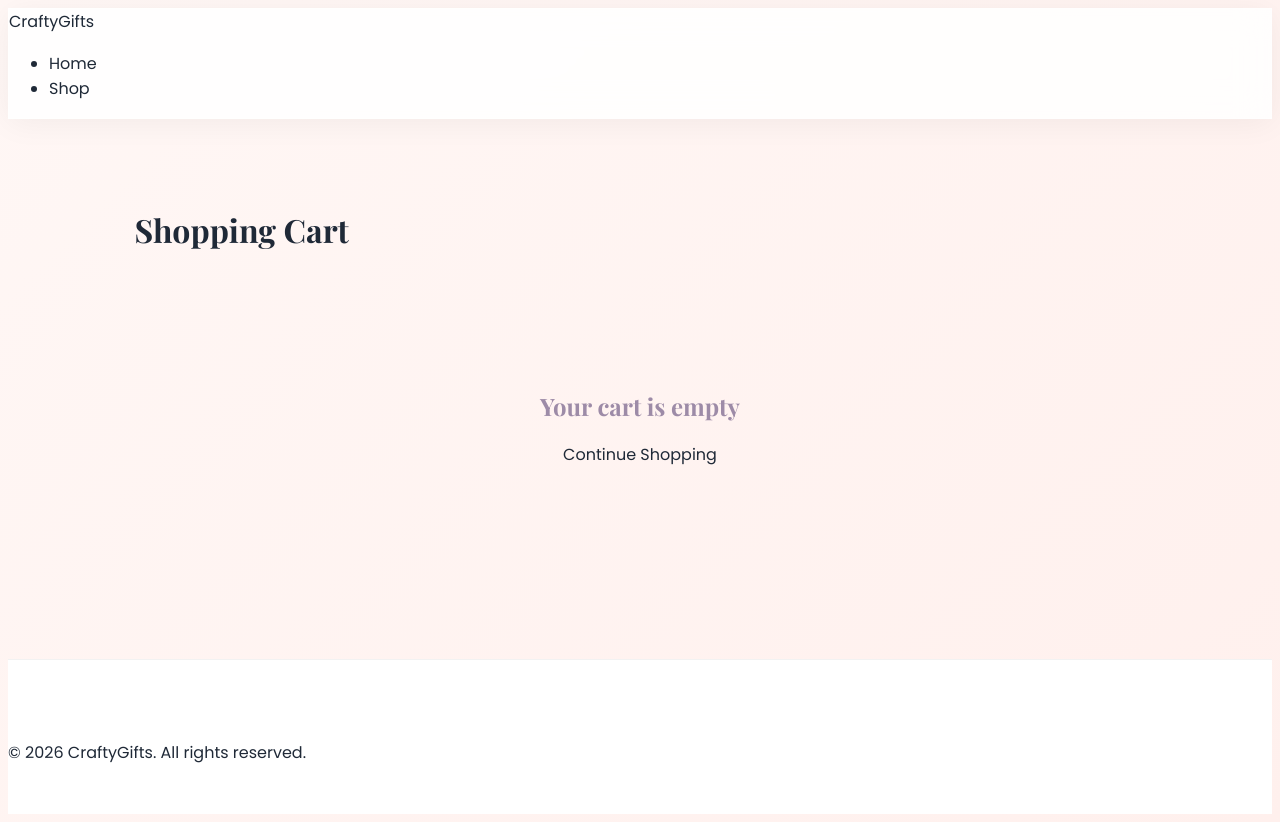
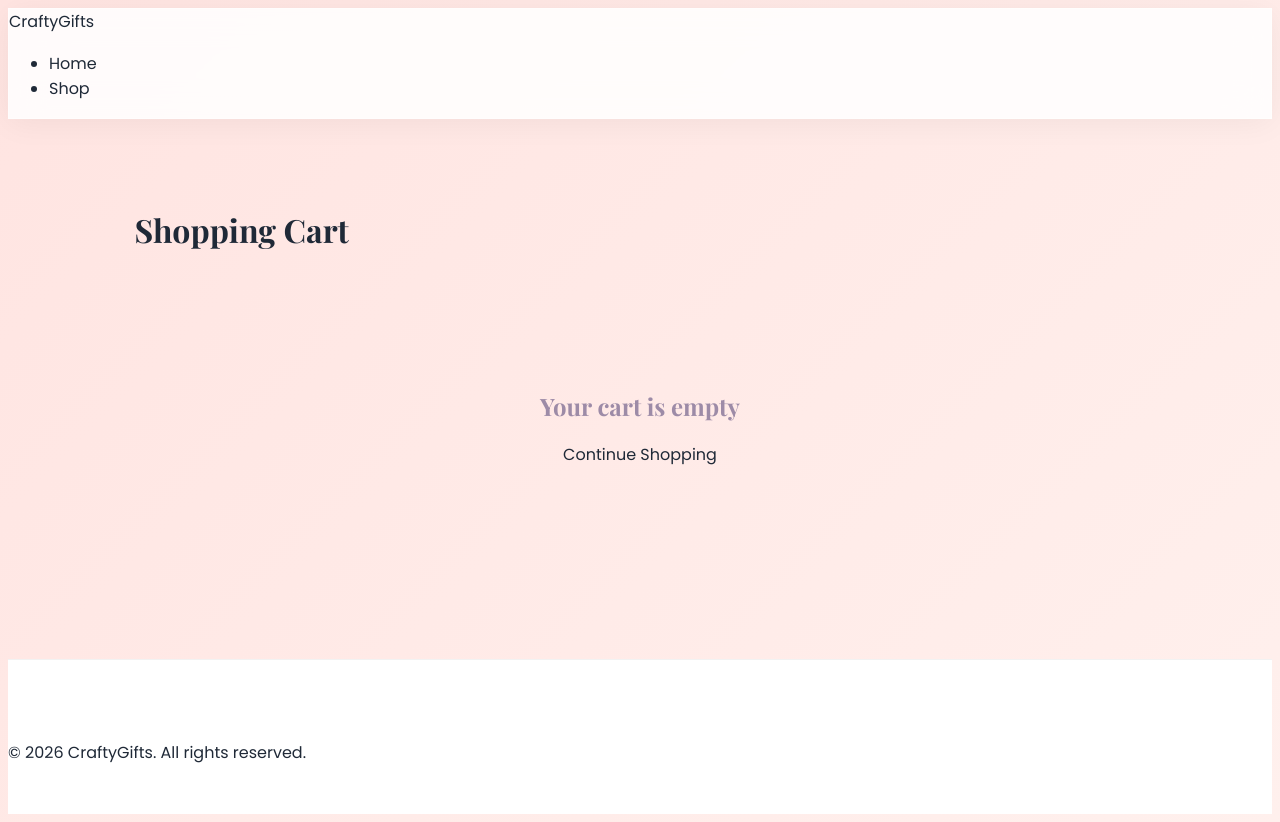
Before and after one commit to nsaranya28/Craft, a PHP site: page /cart.php in a window 1280 px wide. Run offline with PHP 8.4, Linux system fonts and the light colour scheme; some web fonts are replaced.

Commit message:
craft  UI Updated

```diff
--- a/assets/css/style.css
+++ b/assets/css/style.css
@@ -1,16 +1,16 @@
 @import url('https://fonts.googleapis.com/css2?family=Playfair+Display:ital,wght@0,400..900;1,400..900&family=Poppins:ital,wght@0,100;0,200;0,300;0,400;0,500;0,600;0,700;0,800;0,900;1,100;1,200;1,300;1,400;1,500;1,600;1,700;1,800;1,900&display=swap');
 
 :root {
-    --primary: #8B5CF6;
-    --secondary: #EC4899;
-    --background: #FFF7F5;
+    --primary: #ff5c8a; /* hot pink */
+    --secondary: #ff9ab2; /* light pink */
+    --background: #ffe4e1; /* misty rose */
     --text: #1F2937;
     --text-light: #9d8ba7;
     --white: #FFFFFF;
     --glass-bg: rgba(255, 255, 255, 0.85);
     --glass-border: rgba(255, 255, 255, 0.4);
-    --shadow-soft: 0 10px 40px -10px rgba(139, 92, 246, 0.1);
-    --shadow-hover: 0 20px 40px -10px rgba(139, 92, 246, 0.2);
+    --shadow-soft: 0 10px 40px -10px rgba(255, 92, 138, 0.1);
+    --shadow-hover: 0 20px 40px -10px rgba(255, 92, 138, 0.2);
 }
 
 /* Override Bootstrap Text Colors */
```
